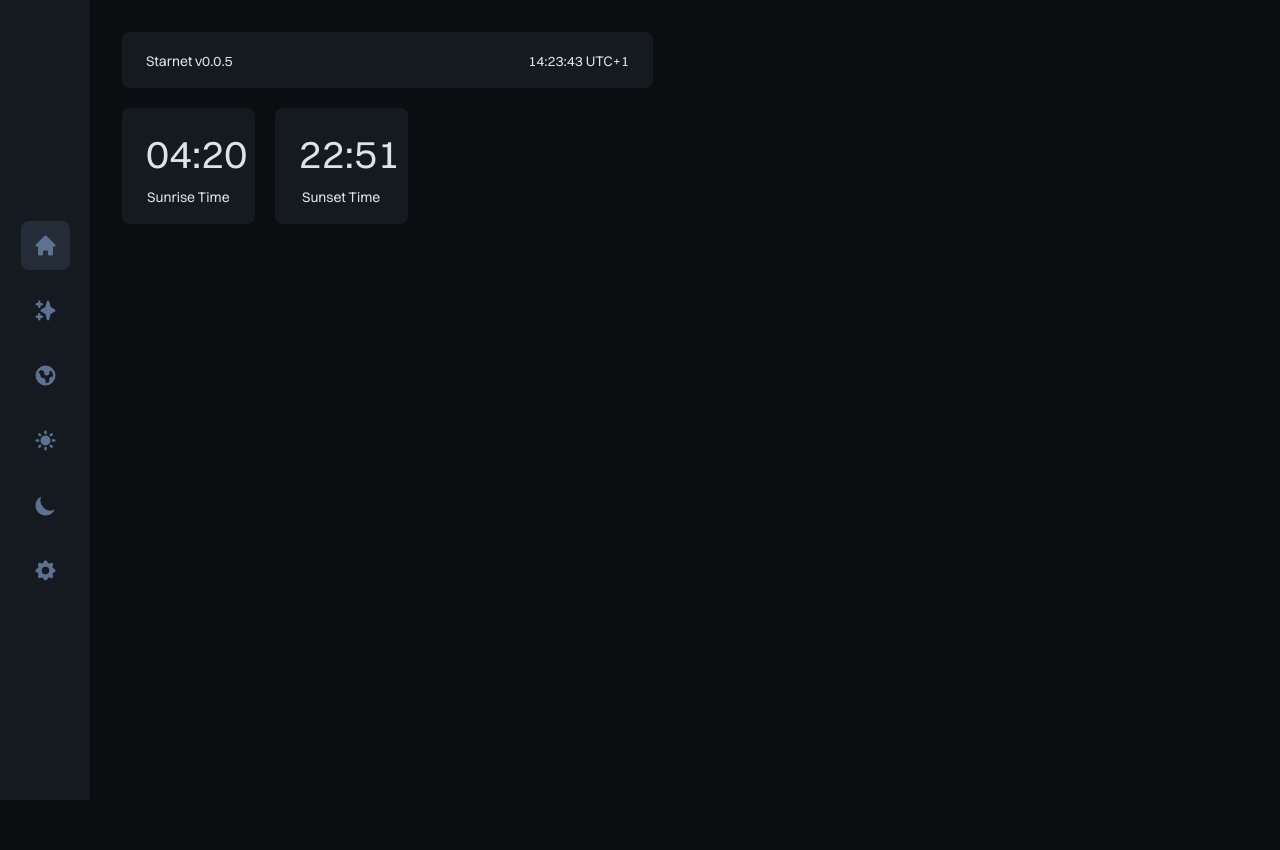
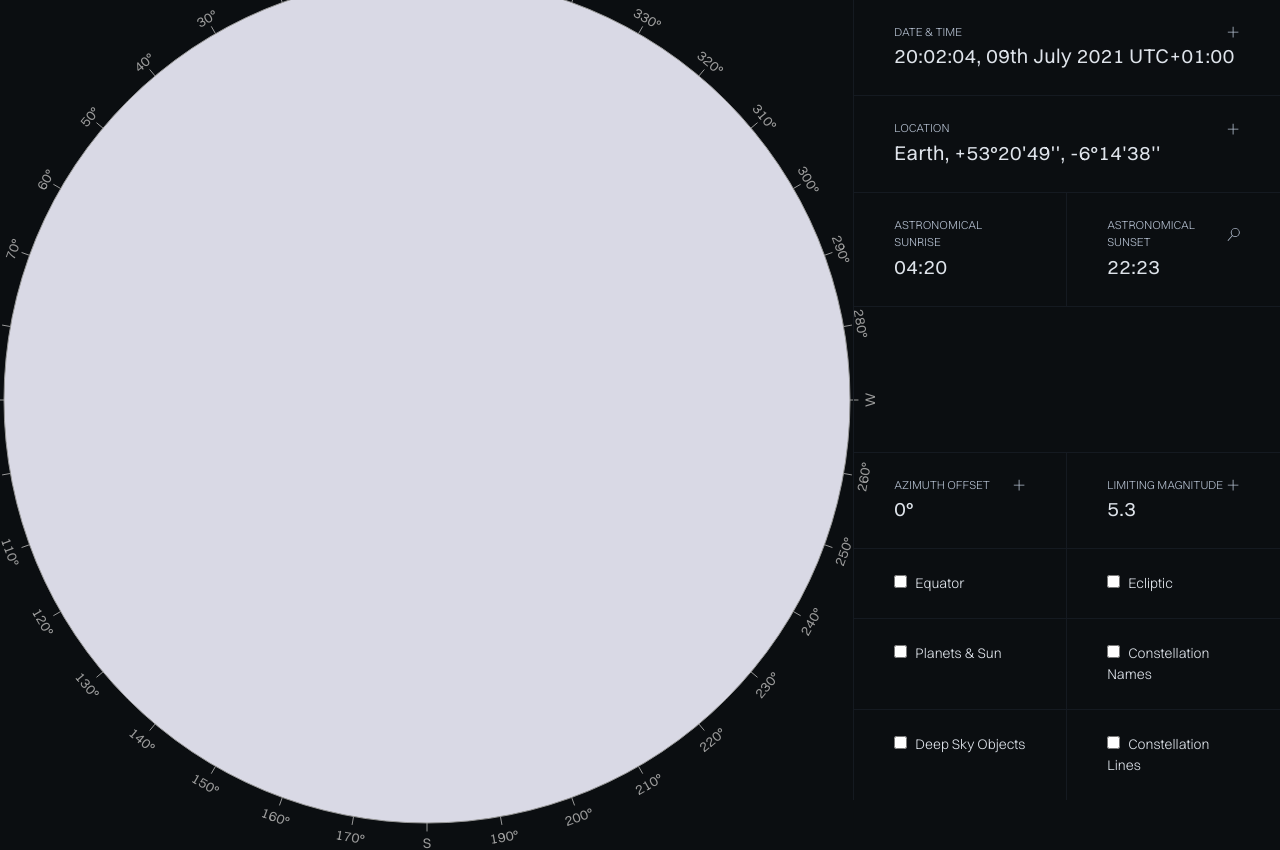
Before and after one commit to dennissoukh/starnet, a React (Create React App) app in the folder client/: page / in a window 1280 px wide. Before the commit the page ends 800 px from the top, so only its background shows below. Built offline with nearby package versions, Linux system fonts and the light colour scheme.

Commit message:
add main page

```diff
--- /dev/null
+++ b/client/src/hooks/useCanvas.ts
@@ -0,0 +1,30 @@
+import { useRef, useEffect } from 'react';
+
+const useCanvas = (draw: any) => {
+  const canvasRef = useRef(null);
+
+  useEffect(() => {
+    const canvas = canvasRef.current as unknown as HTMLCanvasElement;
+
+    if (!canvas) return;
+
+    const context = canvas.getContext('2d');
+    let frameCount = 0;
+    let animationFrameId: number;
+
+    const render = () => {
+      frameCount++;
+      draw(context, frameCount);
+      animationFrameId = window.requestAnimationFrame(render);
+    }
+    render();
+
+    return () => {
+      window.cancelAnimationFrame(animationFrameId);
+    }
+  }, [draw]);
+
+  return canvasRef;
+}
+
+export default useCanvas;
--- a/client/src/modules/layouts/ApplicationLayout.tsx
+++ b/client/src/modules/layouts/ApplicationLayout.tsx
@@ -15,8 +15,7 @@ const ApplicationLayout: React.FC = ({ children }) => {
         ? null
         : null
       }
-      <Sidebar/>
-      <div style={{ paddingLeft: '90px' }}>
+      <div>
         {children}
       </div>
     </>
--- /dev/null
+++ b/client/src/modules/main/Canvas.tsx
@@ -0,0 +1,11 @@
+import React from 'react';
+import useCanvas from '../../hooks/useCanvas';
+
+const Canvas = (props: any) => {
+  const { draw, ...rest } = props;
+  const canvasRef = useCanvas(draw);
+
+  return <canvas ref={canvasRef} {...rest}/>;
+}
+
+export default Canvas;
--- /dev/null
+++ b/client/src/modules/main/Chart.tsx
@@ -0,0 +1,96 @@
+import React from 'react';
+import Canvas from './Canvas';
+
+const length = 900;
+const width = 900;
+const r = 0.47 * Math.max(length, width);
+const cx = length * .5;
+const cy = width * .5;
+
+export const Chart: React.FC = () => {
+  const draw = (ctx: any, frameCount: number) => {
+    ctx.clearRect(0, 0, length, width);
+
+    // Draw sky as filled circle
+    ctx.fillStyle = '#D9D9E5';
+    ctx.beginPath();
+    ctx.arc(cx, cy, r, 0, 2 * Math.PI);
+    ctx.closePath();
+    ctx.fill();
+
+    // Draw outline
+    ctx.strokeStyle = '#999';
+    ctx.beginPath();
+    ctx.arc(cx, cy, r, 0, 2 * Math.PI);
+    ctx.closePath();
+    ctx.stroke();
+
+    // Draw Azimuth Labels in increments of 10
+    let dA = 10;
+    let n = 360 / dA;
+    let dArad = dA * Math.PI / 180;
+
+    ctx.font = '14px Switzer-Variable';
+    ctx.txtAlign = 'center';
+    ctx.fillStyle = '#999';
+
+    for (let i = 0; i < n; i++) {
+      let deg = i * dA;
+      deg -= 360 * Math.floor(deg / 360);
+
+      let A = i * dArad - 0;
+      let cosA = Math.cos(A), sinA = Math.sin(A);
+      let x1 = cx - r * sinA;
+      let y1 = cy - r * cosA;
+      let x2 = cx - 1.02 * r * sinA;
+      let y2 = cy - 1.02 * r * cosA;
+      let x3, y3;
+
+      if (deg < 90 || deg > 270) {
+        x3 = cx - 1.03 * r * sinA;
+        y3 = cy - 1.03 * r * cosA;
+      } else {
+        x3 = cx - 1.06 * r * sinA;
+        y3 = cy - 1.06 * r * cosA;
+      }
+
+      ctx.beginPath();
+      ctx.moveTo(x1, y1);
+      ctx.lineTo(x2, y2);
+      ctx.stroke();
+
+      let Achar = i * dA;
+      let txt = `${Achar}°`;
+
+      if (Achar === 0) {
+        txt = 'N';
+      } else if (Achar === 90) {
+        txt = 'E';
+      } else if (Achar === 180) {
+        txt = 'S';
+      } else if (Achar === 270) {
+        txt = 'W';
+      }
+
+      ctx.save();
+      ctx.translate(x3, y3);
+
+      if (deg < 90 || deg > 270) {
+        ctx.rotate(-A);
+      } else {
+        ctx.rotate(Math.PI - A);
+      }
+
+      let w = ctx.measureText(txt).width;
+
+      ctx.fillText(txt, -w * 0.5, 0);
+      ctx.restore();
+    }
+  }
+
+  return (
+    <>
+      <Canvas draw={draw} width="900px" height="900px" />
+    </>
+  )
+}
--- /dev/null
+++ b/client/src/modules/main/Controls.tsx
@@ -0,0 +1,85 @@
+import React from 'react';
+import { VscAdd } from 'react-icons/vsc';
+
+export const Controls: React.FC = () => {
+  return (
+    <div className="flex-1 flex items-end w-full">
+    <div className="w-full">
+      <div className="w-full flex text-sm border-t border-solid border-primary-800">
+        <div className="w-1/2 px-10 py-6 border-r border-solid border-primary-800">
+          <div className="flex justify-between items-center text-primary-200">
+            <span className="font-light text-tiny uppercase">Azimuth Offset</span>
+            <div className="cursor-pointer">
+              <VscAdd size={13}/>
+            </div>
+          </div>
+          <p className="text-xl tracking-wide">0°</p>
+        </div>
+        <div className="w-1/2 px-10 py-6">
+          <div className="flex justify-between items-center text-primary-200">
+            <span className="font-light text-tiny uppercase">Limiting Magnitude</span>
+            <div className="cursor-pointer">
+              <VscAdd size={13}/>
+            </div>
+          </div>
+          <p className="text-xl tracking-wide">5.3</p>
+        </div>
+      </div>
+      <div className="w-full flex text-sm border-t border-solid border-primary-800">
+        <div className="w-1/2 px-10 py-6 border-r border-solid border-primary-800">
+          <div className="flex items-center">
+            <label htmlFor="equator">
+              <input type="checkbox" name="equator" id="equator" className="mr-2"/>
+              <span className="font-light text-sm select-none">Equator</span>
+            </label>
+          </div>
+        </div>
+        <div className="w-1/2 px-10 py-6">
+          <div className="flex items-center">
+            <label htmlFor="ecliptic">
+              <input type="checkbox" name="ecliptic" id="ecliptic" className="mr-2"/>
+              <span className="font-light text-sm select-none">Ecliptic</span>
+            </label>
+          </div>
+        </div>
+      </div>
+      <div className="w-full flex text-sm border-t border-solid border-primary-800">
+        <div className="w-1/2 px-10 py-6 border-r border-solid border-primary-800">
+          <div className="flex items-center">
+            <label htmlFor="solar_system">
+              <input type="checkbox" name="solar_system" id="solar_system" className="mr-2"/>
+              <span className="font-light text-sm select-none">Planets & Sun</span>
+            </label>
+          </div>
+        </div>
+        <div className="w-1/2 px-10 py-6">
+          <div className="flex items-center">
+            <label htmlFor="con_name">
+              <input type="checkbox" name="con_name" id="con_name" className="mr-2"/>
+              <span className="font-light text-sm select-none">Constellation Names</span>
+            </label>
+          </div>
+        </div>
+      </div>
+      <div className="w-full flex text-sm border-t border-solid border-primary-800">
+        <div className="w-1/2 px-10 py-6 border-r border-solid border-primary-800">
+          <div className="flex items-center">
+            <label htmlFor="dso">
+              <input type="checkbox" name="dso" id="dso" className="mr-2"/>
+              <span className="font-light text-sm select-none">Deep Sky Objects</span>
+            </label>
+          </div>
+        </div>
+        <div className="w-1/2 px-10 py-6">
+          <div className="flex items-center">
+            <label htmlFor="con_line">
+              <input type="checkbox" name="con_line" id="con_line" className="mr-2"/>
+              <span className="font-light text-sm select-none">Constellation Lines</span>
+            </label>
+          </div>
+        </div>
+      </div>
+    </div>
+  </div>
+  )
+}
--- /dev/null
+++ b/client/src/modules/main/Overview.tsx
@@ -0,0 +1,46 @@
+import React from 'react';
+import { VscAdd, VscSearch } from 'react-icons/vsc';
+
+export const Overview: React.FC = () => {
+  return (
+    <div className="flex flex-col min-h-full">
+      <div>
+        <div className="px-10 py-6 border-b border-solid border-primary-800">
+          <div className="flex justify-between items-center text-primary-200">
+            <span className="font-light text-tiny uppercase">Date &amp; Time</span>
+            <div className="cursor-pointer">
+              <VscAdd size={13}/>
+            </div>
+          </div>
+          <p className="text-xl tracking-wide">20:02:04, 09th July 2021 UTC+01:00</p>
+        </div>
+        <div className="px-10 py-6 border-b border-solid border-primary-800">
+          <div className="flex justify-between items-center text-primary-200">
+            <span className="font-light text-tiny uppercase">Location</span>
+            <div className="cursor-pointer">
+              <VscAdd size={13}/>
+            </div>
+          </div>
+          <p className="text-xl tracking-wide">Earth, +53°20'49'', -6°14'38''</p>
+        </div>
+        <div className="border-b border-solid border-primary-800 flex">
+          <div className="w-1/2 px-10 py-6 border-r border-solid border-primary-800">
+            <div className="flex justify-between items-center text-primary-200">
+              <span className="font-light text-tiny uppercase">Astronomical Sunrise</span>
+            </div>
+            <p className="text-xl tracking-wide">04:20</p>
+          </div>
+          <div className="w-1/2 px-10 py-6">
+            <div className="flex justify-between items-center text-primary-200">
+              <span className="font-light text-tiny uppercase">Astronomical Sunset</span>
+              <div className="cursor-pointer">
+                <VscSearch size={13}/>
+              </div>
+            </div>
+            <p className="text-xl tracking-wide">22:23</p>
+          </div>
+        </div>
+      </div>
+    </div>
+  )
+}
--- /dev/null
+++ b/client/src/modules/main/Page.tsx
@@ -0,0 +1,21 @@
+import React from 'react';
+import { Chart } from './Chart';
+import { VscAdd, VscSearch } from 'react-icons/vsc';
+import { Controls } from './Controls';
+import { Overview } from './Overview';
+
+export const MainPage: React.FC = () => {
+  return (
+    <div className="flex">
+      <div className="w-2/3 h-screen flex items-center justify-center">
+        <Chart/>
+      </div>
+      <div className="w-1/3 border-l border-solid border-primary-800">
+        <div className="flex flex-col min-h-full">
+          <Overview/>
+          <Controls/>
+        </div>
+      </div>
+    </div>
+  )
+}
--- /dev/null
+++ b/client/src/pages/Main.tsx
@@ -0,0 +1,3 @@
+import { MainPage as Main } from "../modules/main/Page";
+
+export default Main;
--- a/client/src/pages/_app.tsx
+++ b/client/src/pages/_app.tsx
@@ -2,8 +2,7 @@ import React from 'react';
 import { BrowserRouter as Router, Switch, Route } from 'react-router-dom';
 import ApplicationLayout from '../modules/layouts/ApplicationLayout';
 import '../styles/globals.css';
-import Dashboard from './Dashboard';
-import Stars from './Stars';
+import Main from './Main';
 
 const App: React.FC = () => {
   return (
@@ -18,8 +17,7 @@ const App: React.FC = () => {
 const renderRoute = () => {
   return (
     <Switch>
-      <Route path="/" exact component={Dashboard}/>
-      <Route path="/stars" exact component={Stars}/>
+      <Route path="/" exact component={Main}/>
     </Switch>
   )
 }
--- a/client/tailwind.config.js
+++ b/client/tailwind.config.js
@@ -39,7 +39,7 @@ module.exports = {
       },
     },
     fontSize: {
-      tiny: '0.625rem',
+      tiny: '0.725rem',
       xs: '.8rem',
       sm: '.875rem',
       base: '1rem',
```
